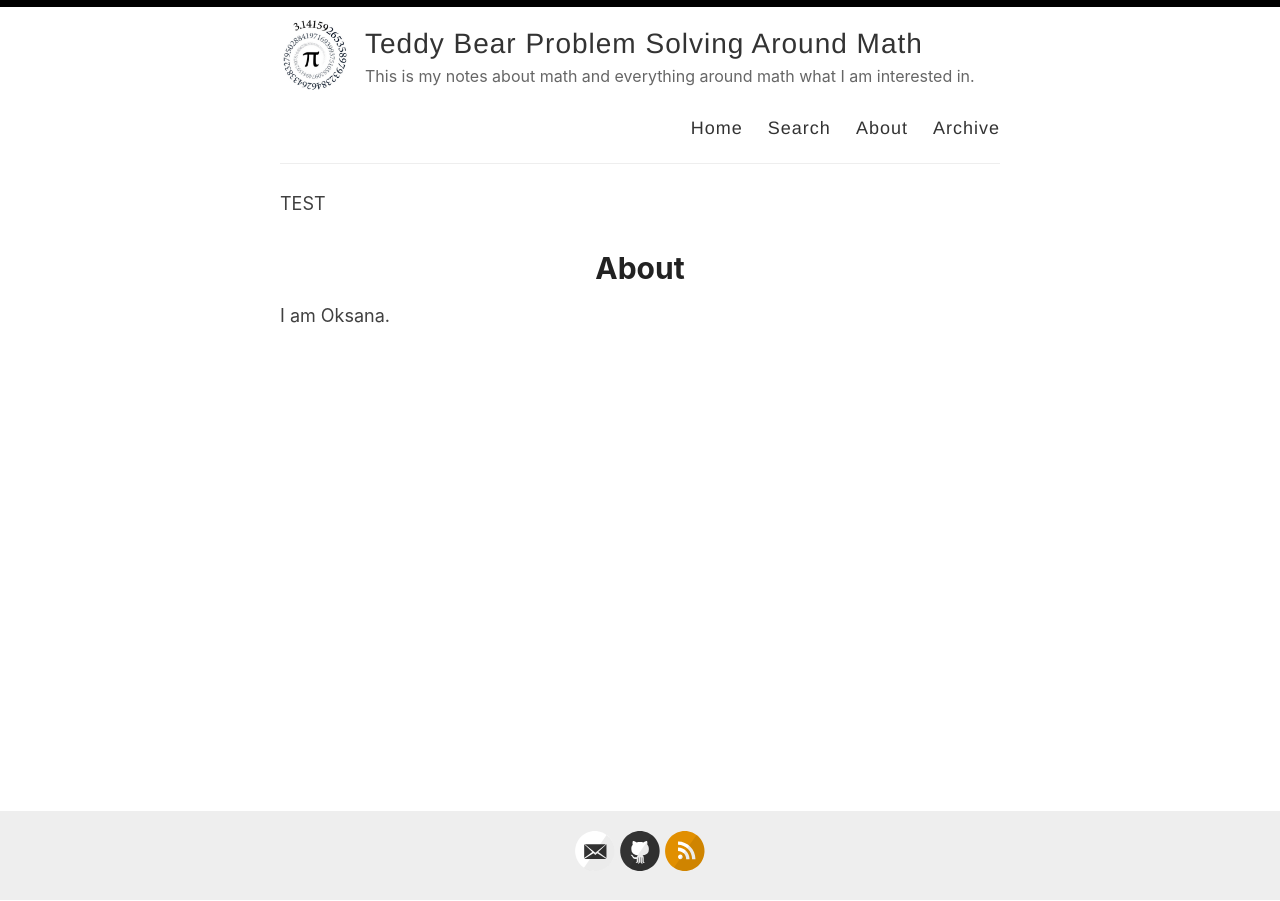
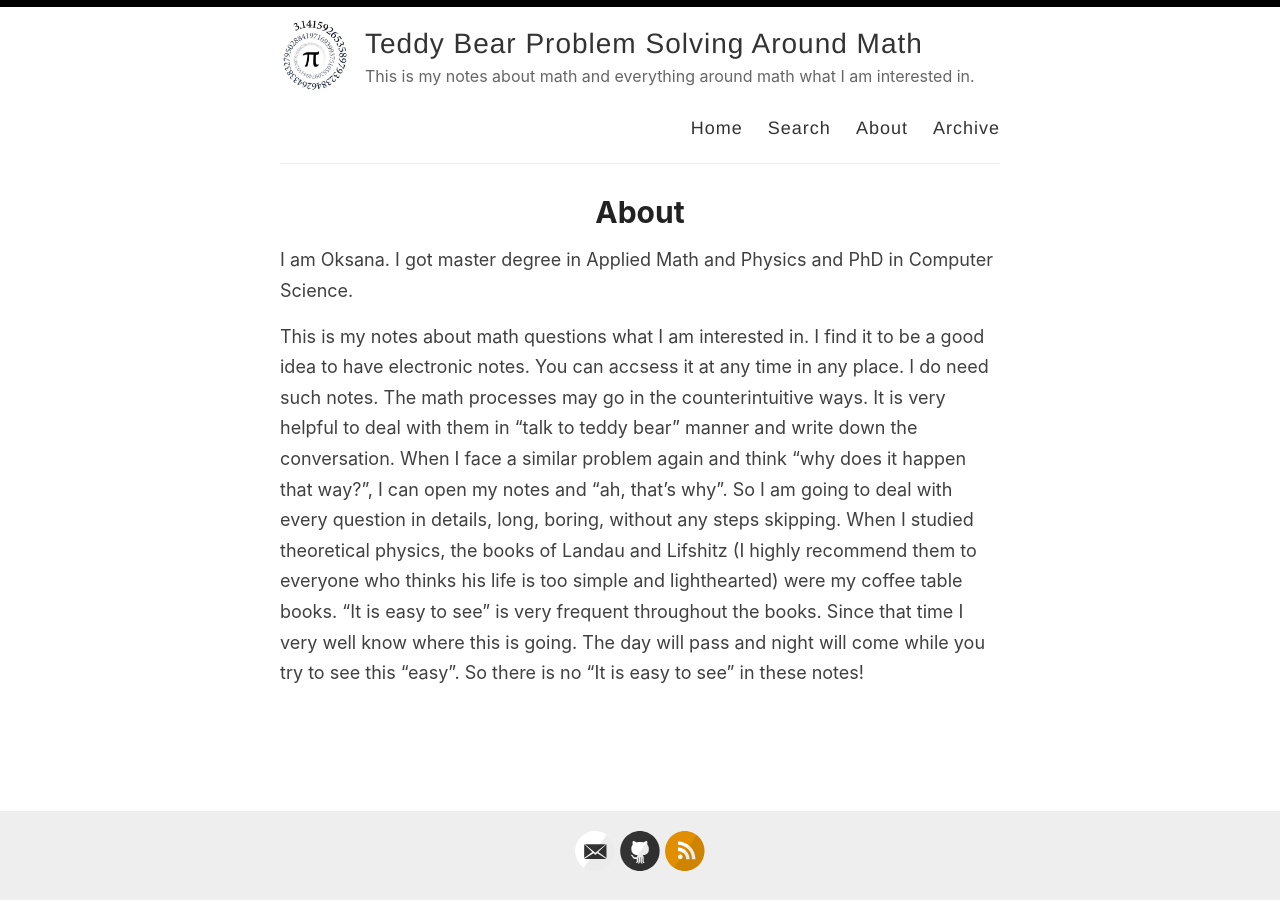
Before and after one commit to oksana-the-pooh/oksana-the-pooh.github.io, a Jekyll site: the page built from _pages/about.md, in a window 1280 px wide. Built offline with Jekyll 4.4.1, drawn with Linux system fonts in a browser that asks for light colours.

Commit message:
Add about

```diff
--- a/_layouts/default.html
+++ b/_layouts/default.html
@@ -44,7 +44,6 @@
 
       <div class="wrapper-main">
         <div id="main" role="main" class="container">
-		TEST
           {{ content }}
         </div>
       </div>
--- a/_pages/about.md
+++ b/_pages/about.md
@@ -4,4 +4,6 @@ title: About
 permalink: /about/
 ---
 
-I am Oksana.
+I am Oksana. I got master degree in Applied Math and Physics and PhD in Computer Science.
+
+This is my notes about math questions what I am interested in. I find it to be a good idea to have electronic notes. You can accsess it at any time in any place. I do need such notes. The math processes may go in the counterintuitive ways. It is very helpful to deal with them in "talk to teddy bear" manner and write down the conversation. When I face a similar problem again and think "why does it happen that way?", I can open my notes and "ah, that's why". So I am going to deal with every question in details, long, boring, without any steps skipping. When I studied theoretical physics, the books of Landau and Lifshitz (I highly recommend them to everyone who thinks his life is too simple and lighthearted) were my coffee table books. "It is easy to see" is very frequent throughout the books. Since that time I very well know where this is going. The day will pass and night will come while you try to see this “easy”. So there is no "It is easy to see" in these notes!
```
